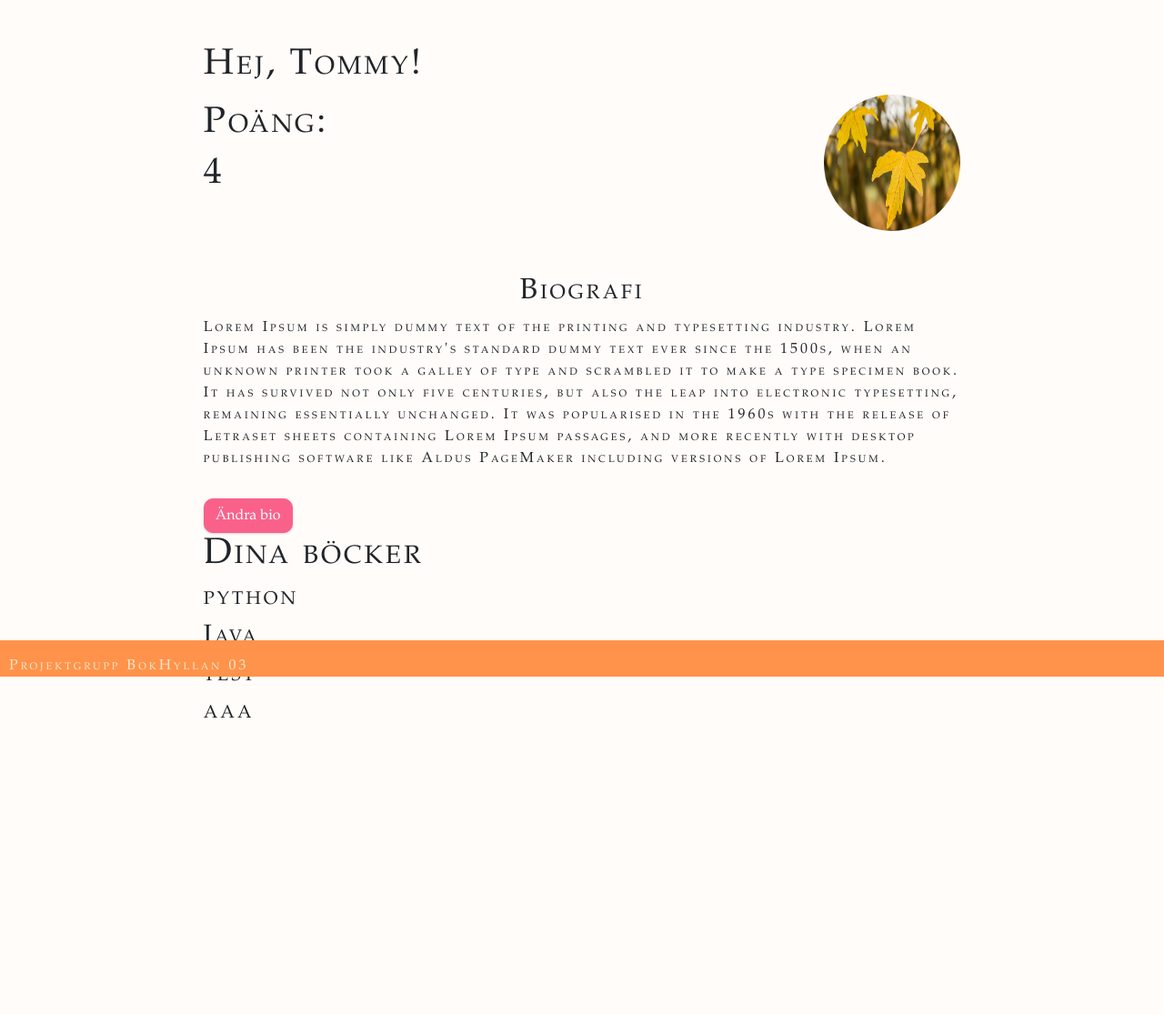
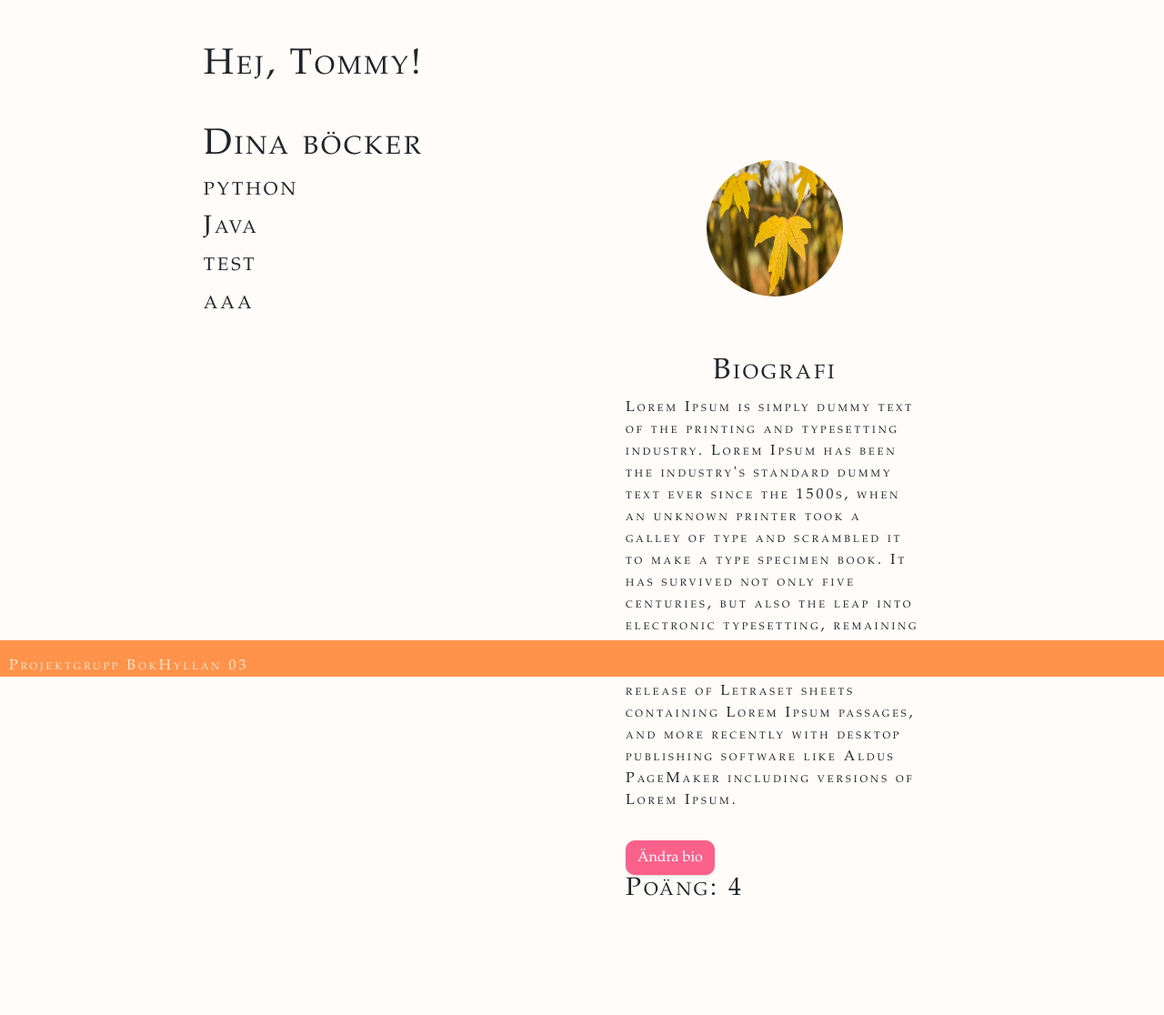
Before and after one commit to carbarcor/BokHyllan, a Flask app: page / in a window 1280 px wide. Shown: the part 56-1172 px from the top of the page at 91% size. Before the commit the page ends 865 px from the top, so only its background shows below. Run offline with Flask 3, Linux system fonts and the light colour scheme; a user stored in the database is signed in.

Commit message:
Ändringar som krockade med main

```diff
--- a/BOKHYLLAN/website/static/styles/style.css
+++ b/BOKHYLLAN/website/static/styles/style.css
@@ -48,6 +48,7 @@ body {
 #sign-up,
 #Login,
 #edit-profile,
+<<<<<<< Updated upstream
 #edit-book-form {
     background-color: rgb(255, 210, 126);
     box-shadow: rgba(0, 0, 0, 0.1) 0px 1px 3px 0px, rgba(0, 0, 0, 0.06) 0px 1px 2px 0px;
@@ -71,6 +72,85 @@ body {
 #user-books {
     float:left;
 }
+=======
+#edit-book-form,
+#add-bio-form,
+#user-info-div {
+  background-color: rgb(255, 210, 126);
+  box-shadow: rgba(0, 0, 0, 0.1) 0px 1px 3px 0px, rgba(0, 0, 0, 0.06) 0px 1px 2px 0px;
+}
+
+/*Positionering av home.html med grids*/
+  #home-div {
+    display: grid;
+    grid-template-columns: 1fr 1fr;
+    grid-template-rows: auto; /* Automatically adjust the height based on content */
+    gap: 1em;
+    align-items: flex-start;
+    grid-template-areas:
+      "user-header user-header"
+      "user-books user-pic"
+      "user-books user-bio";
+  }
+
+  #user-info-div {
+    margin-top: 1em;
+    margin-bottom: 3.5em;
+    border-radius: 35px;
+    padding: 2.5em;
+  }
+
+  #user-header {
+    grid-area: user-header;
+  }
+
+  #user-pic {
+    grid-area: user-pic;
+    display: flex;
+    justify-content: center;
+    align-items: center;
+    margin-bottom: 1em;
+  }
+
+  #user-bio {
+    grid-area: user-bio;
+  }
+
+  #user-books {
+    grid-area: user-books;
+    margin-top: 1em;
+    margin-bottom: 3.5em;
+  }
+
+  #user-points {
+    margin-top:2em;
+  }
+
+  @media screen and (max-width: 991px) {
+    #home-div {
+      grid-template-columns: 1fr;
+      grid-template-rows: auto auto;
+      grid-template-areas:
+        "user-header"
+        "user-pic"
+        "user-bio"
+        "user-books";
+    }
+  }
+
+
+#Login {
+  background-color: rgb(255, 210, 126);
+  box-shadow: rgba(0, 0, 0, 0.1) 0px 1px 3px 0px, rgba(0, 0, 0, 0.06) 0px 1px 2px 0px;
+
+
+}
+
+#Login form {
+  margin-top: 15;
+
+}
+>>>>>>> Stashed changes
 
 
 #add-book-form {
--- a/BOKHYLLAN/website/templates/home.html
+++ b/BOKHYLLAN/website/templates/home.html
@@ -3,24 +3,23 @@
 {% block content %}
 
   <div id="home-div">
+
+    <div id="user-header">
       <h1>Hej, {{user.first_name}}!</h1>
+    </div>
+
+      <div id="user-info-div">
 
         <div id="user-pic">
           {% if user.profile_pic %}
-        <a href="/add-pic"><img src="{{url_for('static', filename='images/' + user.profile_pic)}}" alt="profile_img" class="rounded-circle" width="150" height="150" align="right"></a>
+          <a href="/add-pic">
+            <img src="{{url_for('static', filename='images/' + user.profile_pic)}}" alt="profile_img" class="rounded-circle" width="150" height="150">
+          </a>
           {%else%}
-        <a href="/add-pic"><img src="{{url_for('static', filename='images/emty_profile.jpg')}}" alt="profile_img" class="rounded-circle" width="150" height="150" align="right"></a>
+          <a href="/add-pic">
+            <img src="{{url_for('static', filename='images/emty_profile.jpg')}}" alt="profile_img" class="rounded-circle" width="150" height="150">
+          </a>
           {%endif%}
-      </div>
-
-      <div id="user-points">
-        <p><h1>Poäng:</h1>
-          {% if user.score %}
-          <h1>{{user.score}}</h1>
-          {%else%}
-          <h1>0</h1>
-          {%endif%}
-        </p>
         </div>
 
         <div id="user-bio">
@@ -31,6 +30,16 @@
             {% else %}
             <a class="button" id="addBio" href="/add-bio"><button type="button" class="btn btn-primary">Lägg till bio</button></a>
             {% endif %}
+        </div>
+
+        <div id="user-points">
+            {% if user.score %}
+            <h3>Poäng: {{user.score}}</h3>
+            {%else%}
+            <h3>>Poäng: 0</h3>
+            {%endif%}
+        </div>
+
       </div>
 
       <div id="user-books">
```
Also changed, not shown: BOKHYLLAN/website/static/images/6b330fa4-ff0f-11ed-91e6-1094bbcaf2dc_IMG_6783.JPG (added). Lines whose indentation alone changed are shown as unchanged.
